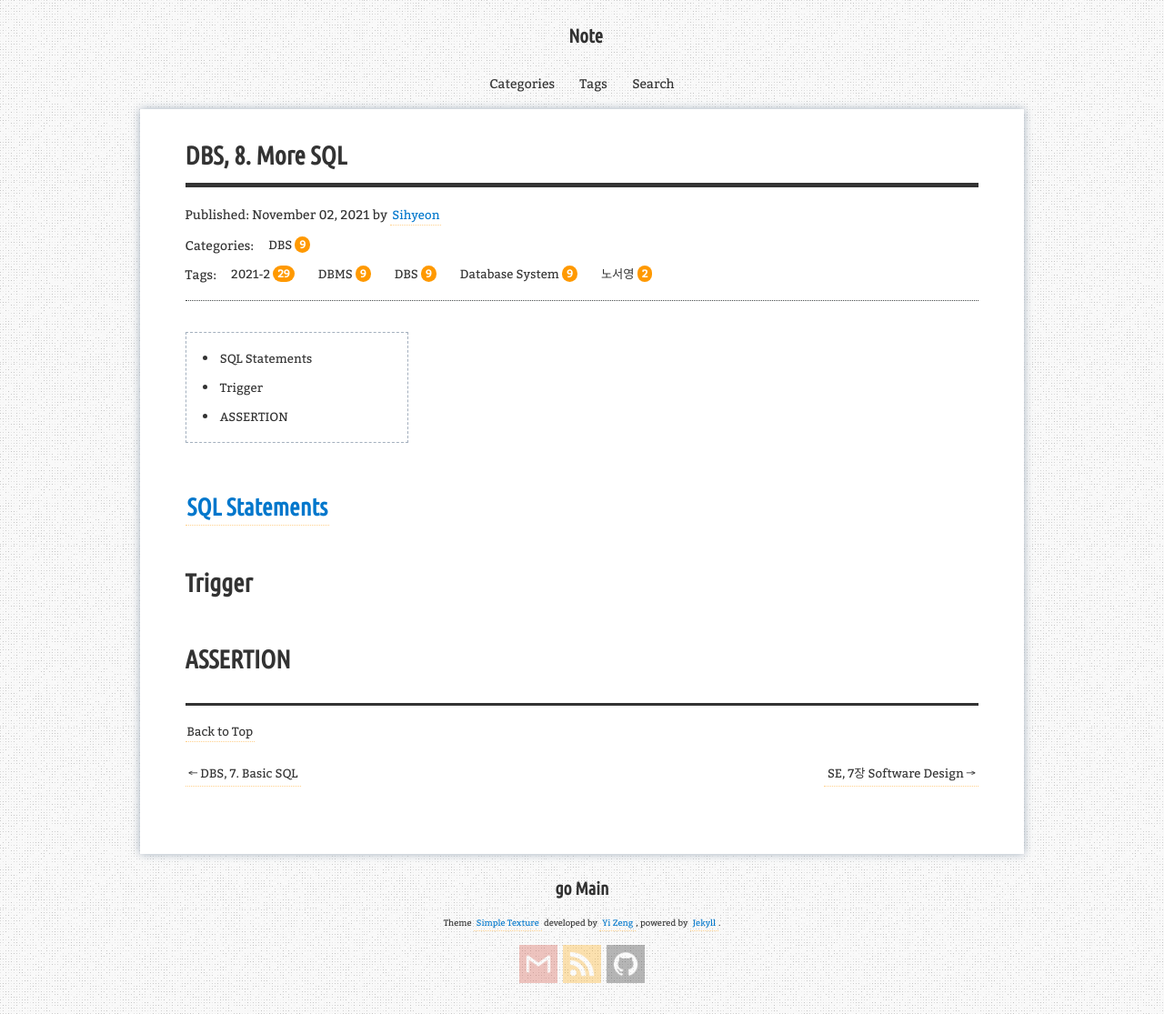
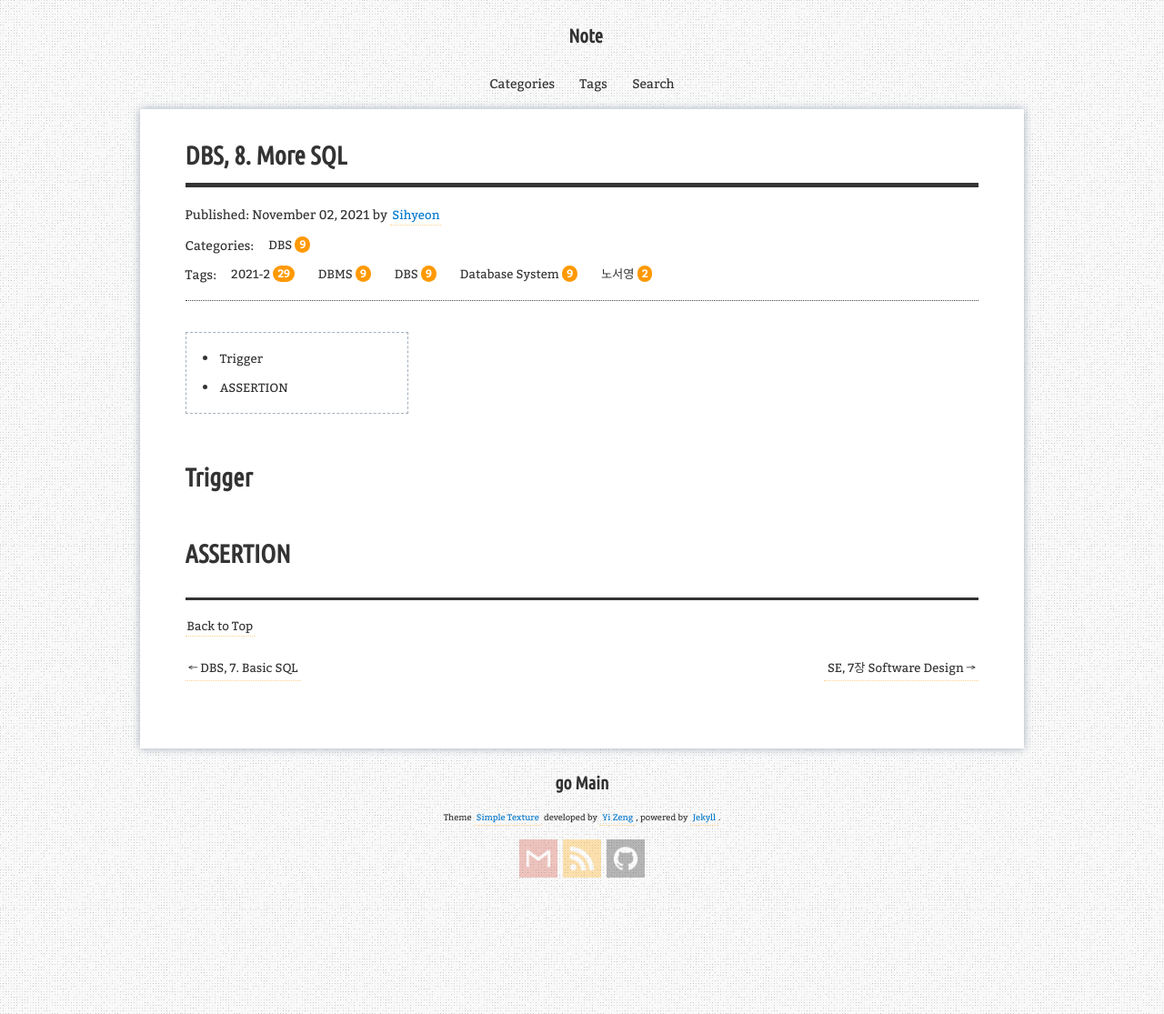
Before and after one commit to aristohyun/aristohyun.github.io, a Jekyll site: the page built from _posts/2021-11-02-DBS_08.md, in a window 1280 px wide. Shown: the whole page at 91% size. Built offline with Jekyll 4.4.1, drawn with Linux system fonts in a browser that asks for light colours; comment, search, counter and statistics services are not loaded.

Commit message:
Update 2021-11-02-DBS_08.md

```diff
--- a/_posts/2021-11-02-DBS_08.md
+++ b/_posts/2021-11-02-DBS_08.md
@@ -12,7 +12,6 @@ redirect_from:
 * Kramdown table of contents
 {:toc .toc}
 
-# [SQL Statements](https://dev.mysql.com/doc/refman/8.0/en/sql-data-definition-statements.html)
 
 
 # Trigger
```
